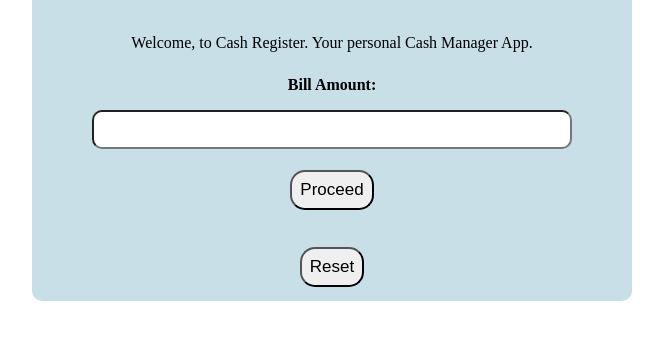
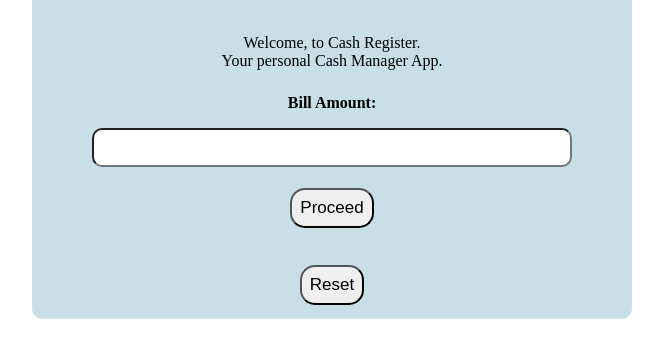
Before and after one commit to harshithbadiga/CashRegister-NeoGCamp, a plain HTML site: page index.html in a window 1280 px wide. Shown: the part 116-474 px from the top of the page, without its empty margins (308-971 px from the left). Drawn offline with Linux system fonts and the light colour scheme.

Commit message:
allignment fix

```diff
--- a/index.html
+++ b/index.html
@@ -12,7 +12,7 @@
 <body>
     <div class="container">
         <h1>Cash Register</h1>
-        <p>Welcome, to Cash Register. Your personal Cash Manager App.</p>
+        <p>Welcome, to Cash Register.<br> Your personal Cash Manager App.</p>
         <label for="bill-amt" class="amt"> Bill Amount:</label>
         <input type="number" id="bill-amt" class="inpt">
         <div>
```
